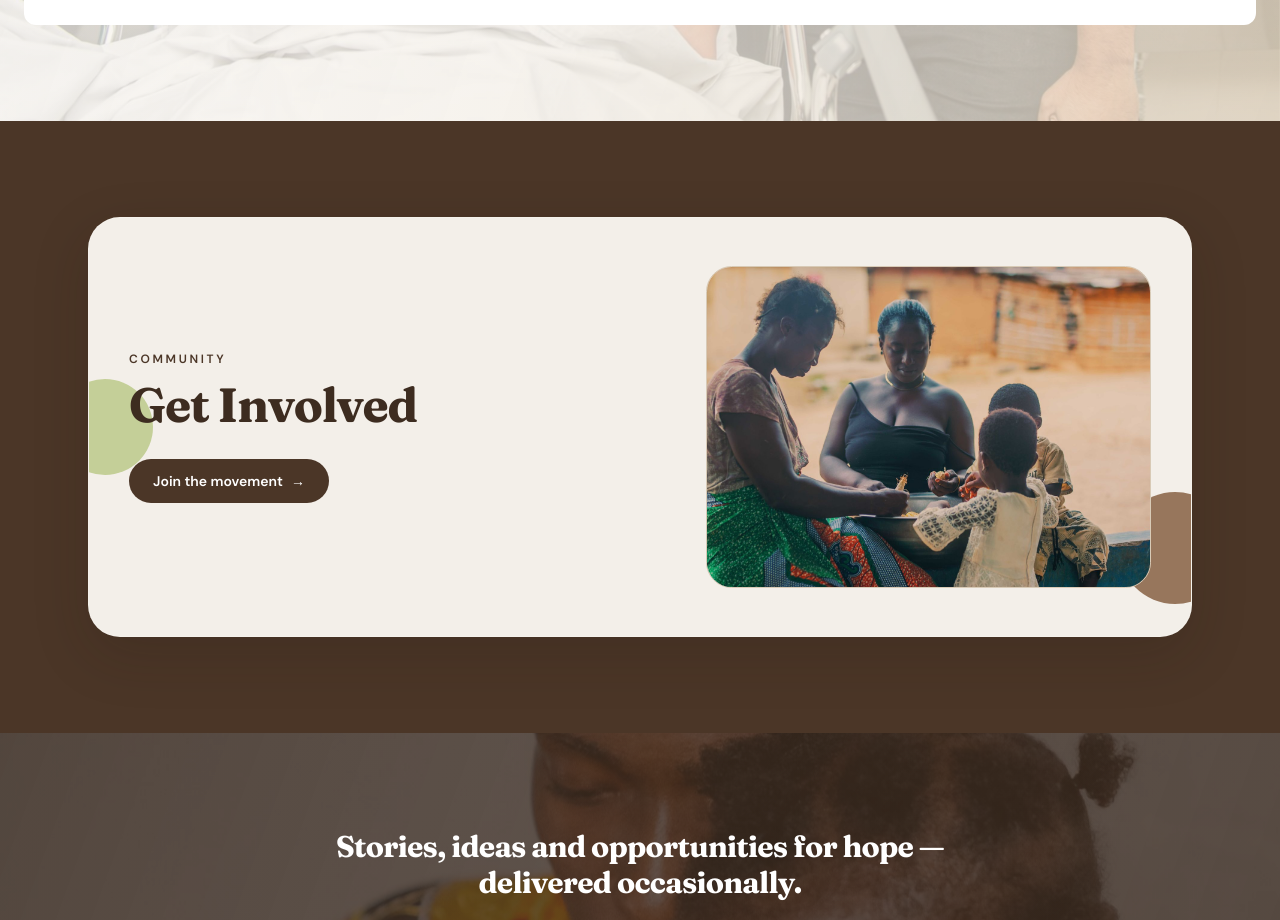
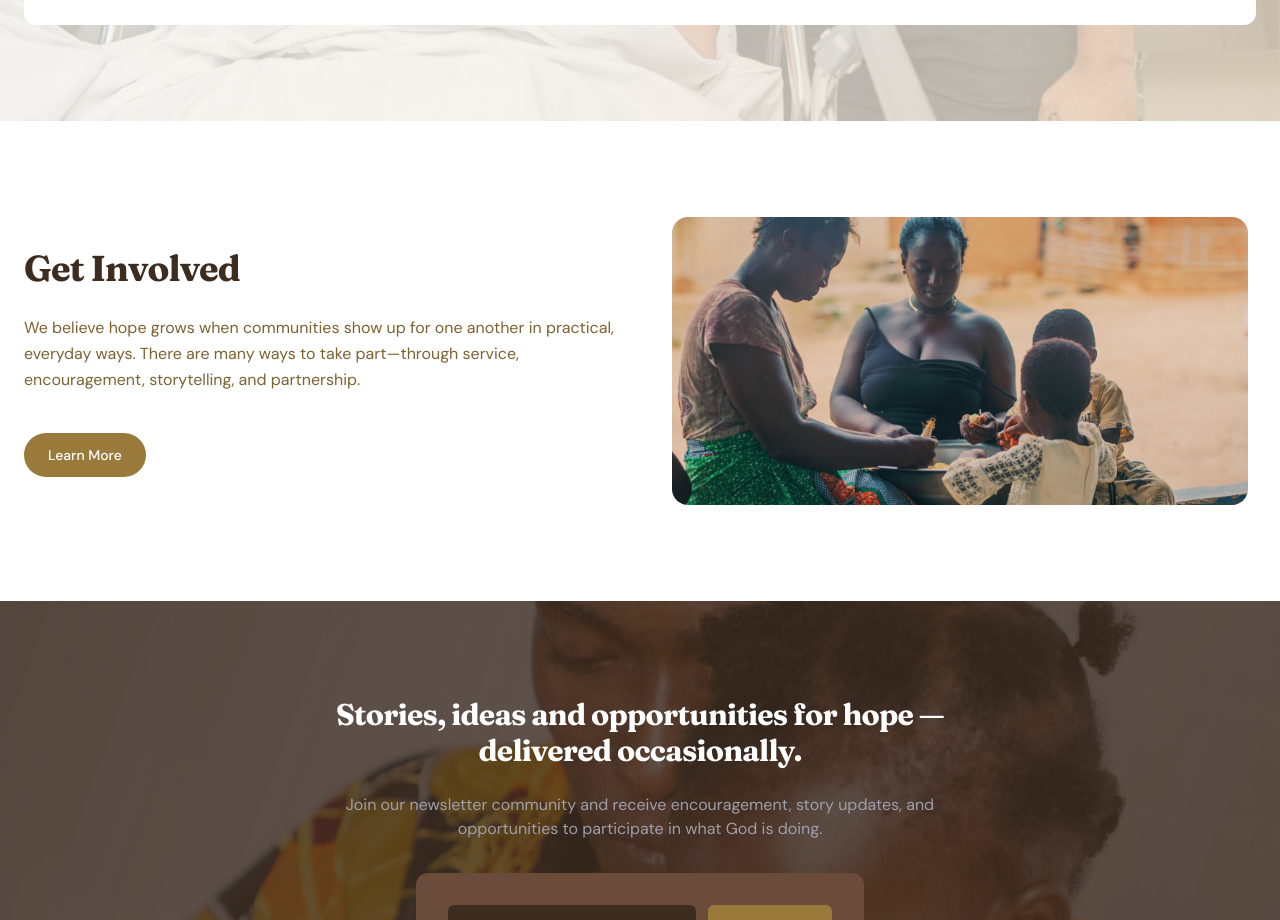
Before and after one commit to Amonochuka/blog, a Next.js app: page / in a window 1280 px wide. Shown: the part 4262-5182 px from the top of the page. Built offline with nearby package versions, Linux system fonts and the light colour scheme.

Commit message:
style: align get involved section with homepage rhythm

```diff
--- a/app/page.tsx
+++ b/app/page.tsx
@@ -361,38 +361,33 @@ export default function Home() {
       </section>
 
       {/* Get Involved section */}
-      <section className="bg-[#4b3627] py-16 sm:py-20 lg:py-24">
-        <div className="mx-auto max-w-6xl px-6">
-          <div className="relative overflow-hidden rounded-[2rem] border border-white/15 bg-[#f3efe9] shadow-[0_18px_55px_rgba(35,22,16,0.18)]">
-            <div className="pointer-events-none absolute -left-8 top-1/2 h-24 w-24 -translate-y-1/2 rounded-full bg-[#bfcc90] opacity-90" />
-            <div className="pointer-events-none absolute -right-10 bottom-8 h-28 w-28 rounded-full bg-[#8d6a4d] opacity-90" />
-
-            <div className="relative z-10 grid items-center gap-8 px-6 py-8 sm:px-8 lg:grid-cols-[1.1fr_0.9fr] lg:px-10 lg:py-12">
-              <div className="flex flex-col items-center justify-center text-center lg:items-start lg:text-left">
-                <p className="mb-2 text-xs font-semibold uppercase tracking-[0.22em] text-[#4b3627]">
-                  Community
-                </p>
-                <h2 className="text-4xl font-bold leading-tight text-[#3d2c20] sm:text-5xl">
+      <section className="py-16 sm:py-20 lg:py-24 bg-white dark:bg-be-900">
+        <div className="max-w-7xl mx-auto px-6">
+          <div className="grid lg:grid-cols-2 gap-12 items-center">
+            <div>
+              <h2 className="text-4xl font-bold text-be-900 mb-6 leading-tight">
                 Get Involved
               </h2>
+              <p className="text-be-700 dark:text-zinc-300 leading-relaxed mb-6">
+                We believe hope grows when communities show up for one another in practical, everyday ways.
+                There are many ways to take part—through service, encouragement, storytelling, and partnership.
+              </p>
               <Link
-                  className="mt-6 inline-flex items-center gap-2 rounded-full bg-[#4b3627] px-6 py-3 text-sm font-semibold text-white transition-colors hover:bg-[#2f211a]"
+                className="inline-block px-6 py-3 bg-be-600 text-white font-medium rounded-full hover:bg-be-700 transition-colors text-sm mt-4"
                 href="/get-involved"
               >
-                  Join the movement <span aria-hidden="true">→</span>
+                Learn More
               </Link>
             </div>
-
-              <div className="overflow-hidden rounded-[1.6rem] border border-[#d8cab6] bg-white/20 shadow-inner">
+            <div className="relative flex justify-center">
               <Image
                 src="/images/family-outdoor-cooking.jpg"
                 alt="A parent showing a child how to do a task together"
-                  className="h-[260px] w-full object-cover sm:h-[320px]"
-                  width={900}
-                  height={700}
+                className="mx-auto aspect-[2/1] w-full max-w-xl rounded-2xl object-cover object-center"
+                width={1600}
+                height={1000}
                 loading="lazy"
               />
-              </div>
             </div>
           </div>
         </div>
```
Lines whose indentation alone changed are shown as unchanged.
